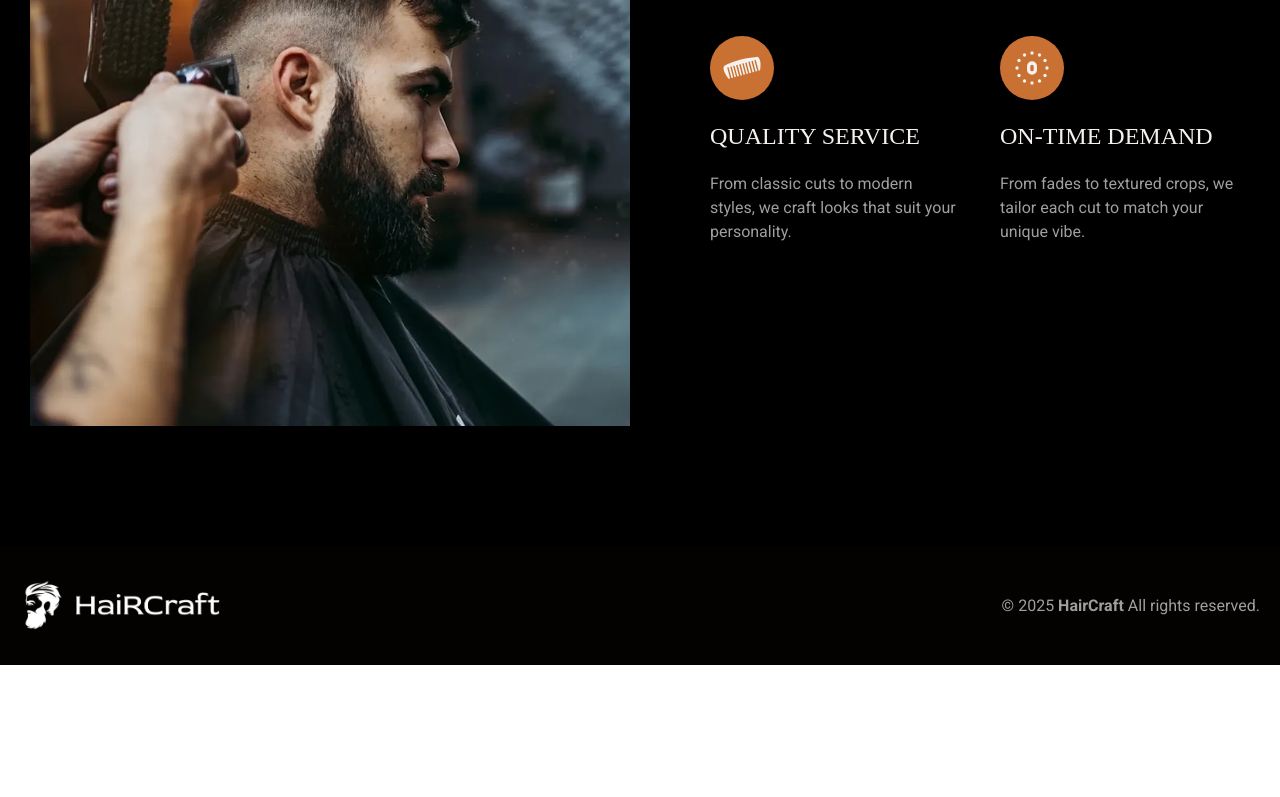
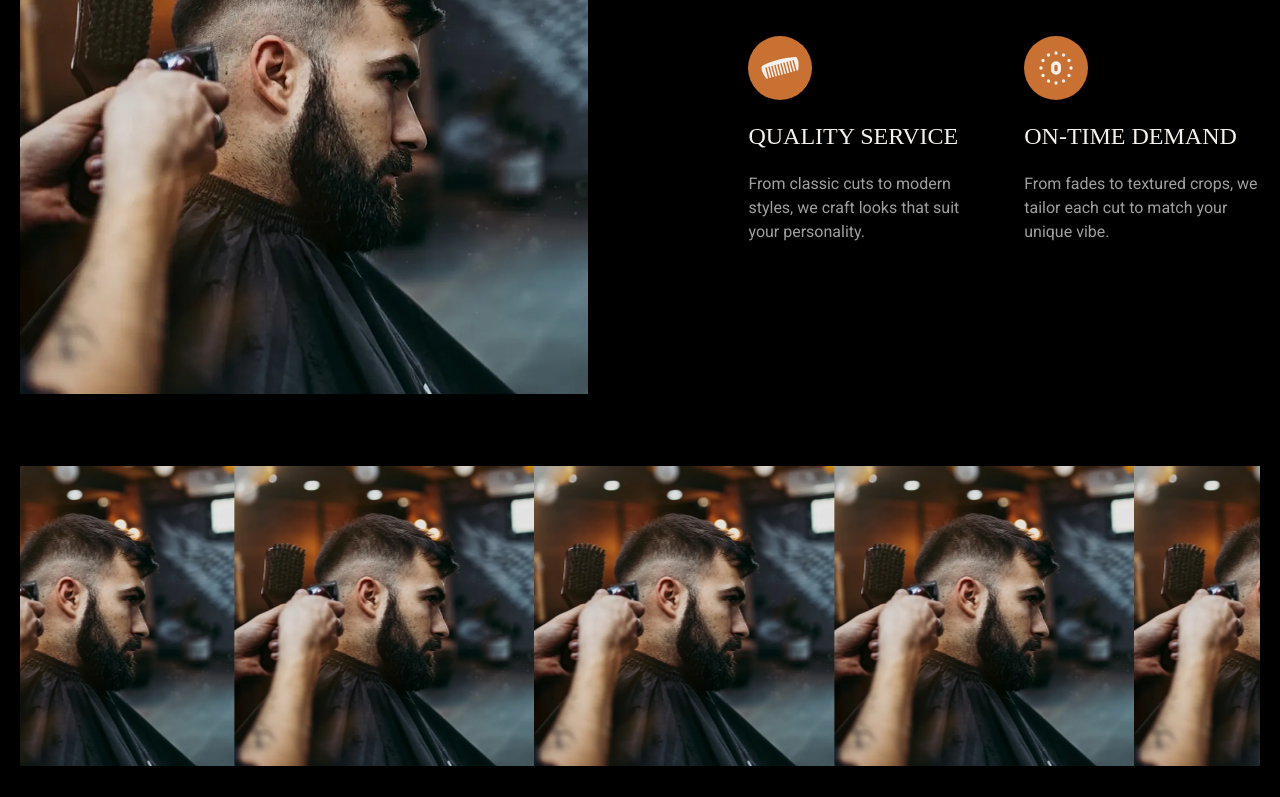
Before and after one commit to jahidulkanchan/auralux, a React (Vite) app: page /about in a window 1280 px wide. Shown: the part 2000-2797 px from the top of the page. Before the commit the page ends 2665 px from the top, so only its background shows below. Built offline with nearby package versions, Linux system fonts and the light colour scheme; a web font is replaced by a local one.

Commit message:
update the feature section

```diff
--- a/src/components/about/FeatureSection.jsx
+++ b/src/components/about/FeatureSection.jsx
@@ -2,23 +2,29 @@ import React from "react";
 import FeatureImage from "../../assets/images/about-feature.webp";
 import { GiComb } from "react-icons/gi";
 import { TbTimeDuration0 } from "react-icons/tb";
+import { Marquee } from "../ui/marquee";
 
 export default function FeatureSection() {
   return (
     <>
       <section className="text-white-bg min-h-[550px] bg-black">
-        <div className="container flex flex-col justify-center gap-5 px-3 py-10 md:px-5 md:py-20 lg:flex-row lg:gap-20">
-          <div className="left-content">
-            <img className="w-full lg:max-h-[600px] mb-10" src={FeatureImage} alt="" />
-          </div>
-          <div className="right-content">
+        <div className="container px-3 py-10 md:px-5 md:py-20">
+          <div className="main-content flex flex-col justify-center lg:justify-start gap-5 lg:flex-row lg:gap-20">
+            <div className="left-content">
+              <img
+                className="mb-10 w-full lg:max-h-[600px]"
+                src={FeatureImage}
+                alt=""
+              />
+            </div>
+            <div className="right-content"></div>
             <div className="heading">
               <div className="section-badge mx-0">FEATURES</div>
               <h2 className="section-title mx-0 max-w-lg text-left">
                 WHY CHOOSE OUR SERVICES?
               </h2>
               <br />
-              <div className="content mt-10 flex w-full items-center justify-between gap-5 md:gap-10 md:mt-5">
+              <div className="content mt-10 flex w-full items-center justify-between gap-5 md:mt-5 md:gap-10">
                 <div className="left w-fit">
                   <div className="icon bg-light-orange w-fit rounded-full p-3">
                     {" "}
@@ -37,13 +43,29 @@ export default function FeatureSection() {
                   </div>
                   <h2 className="py-5 text-xl md:text-2xl">ON-TIME DEMAND</h2>
                   <p className="text-light-gray max-w-[250px]">
-                    From fades to textured crops, we tailor each cut to match your unique vibe.
+                    From fades to textured crops, we tailor each cut to match
+                    your unique vibe.
                   </p>
                 </div>
               </div>
+              <br />
             </div>
-            <br />
           </div>
+          <br />
+          <Marquee className="gap-0">
+            <div className="flex">
+              <img
+                src={FeatureImage}
+                alt=""
+                className="max-w-[200px] md:max-w-[250px] lg:max-w-[300px]"
+              />
+              <img
+                src={FeatureImage}
+                alt=""
+                className="max-w-[200px] md:max-w-[250px] lg:max-w-[300px]"
+              />
+            </div>
+          </Marquee>
         </div>
       </section>
     </>
```
